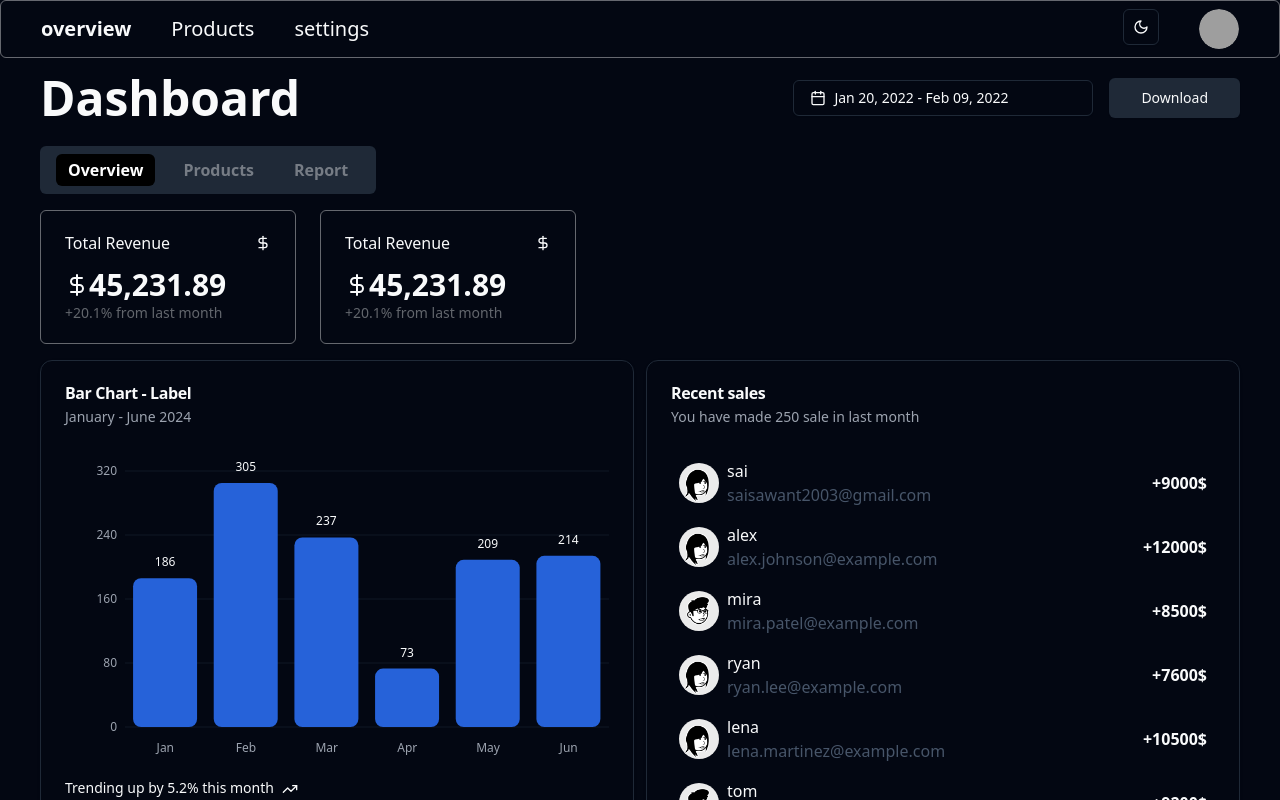
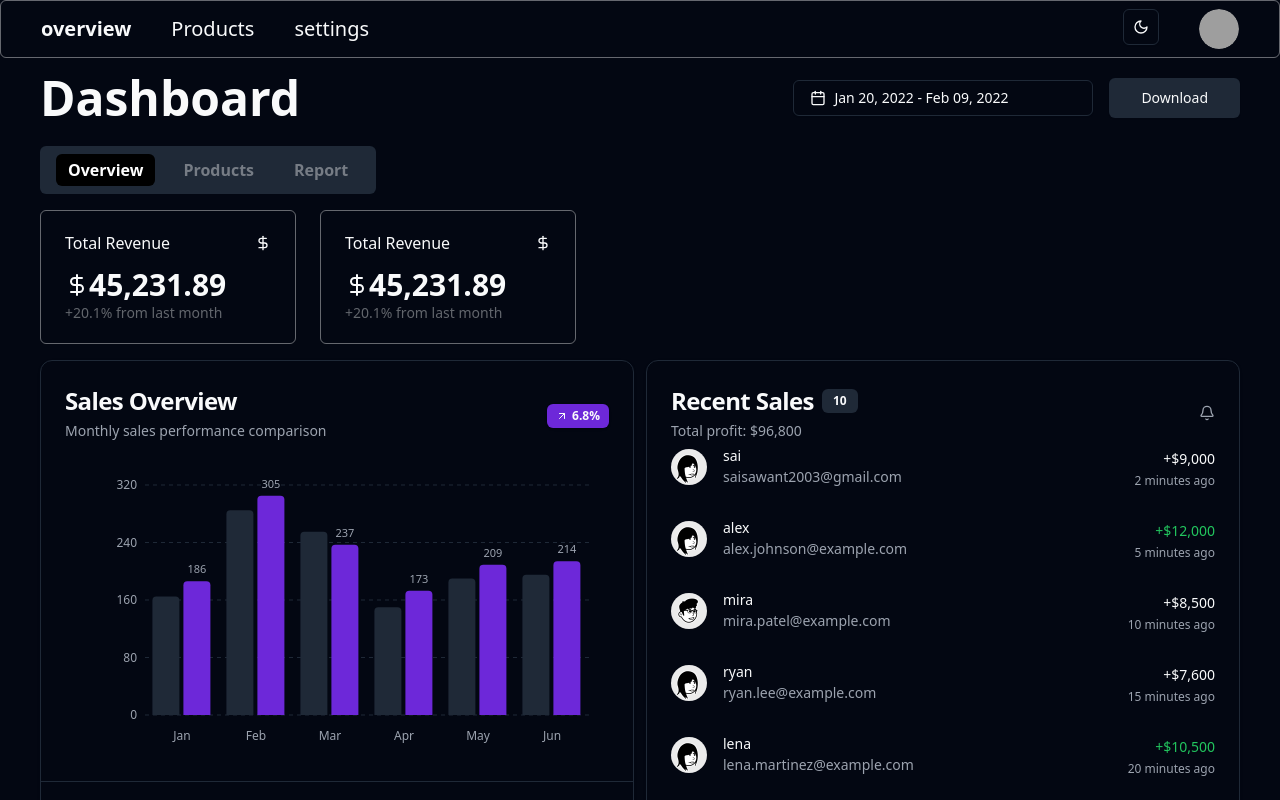
Before and after one commit to SaiSawant1/sca-web-app, a Next.js app: page /inventory in a window 1280 px wide. Built offline with nearby package versions, Linux system fonts and the light colour scheme; grey boxes are pictures that could not be loaded.

Commit message:
overview ui changes

```diff
--- a/package.json
+++ b/package.json
@@ -18,6 +18,7 @@
     "@radix-ui/react-dropdown-menu": "^2.1.6",
     "@radix-ui/react-label": "^2.1.2",
     "@radix-ui/react-popover": "^1.1.6",
+    "@radix-ui/react-scroll-area": "^1.2.3",
     "@radix-ui/react-select": "^2.1.6",
     "@radix-ui/react-separator": "^1.1.2",
     "@radix-ui/react-slot": "^1.1.2",
--- /dev/null
+++ b/src/components/ui/scroll-area.tsx
@@ -0,0 +1,48 @@
+"use client"
+
+import * as React from "react"
+import * as ScrollAreaPrimitive from "@radix-ui/react-scroll-area"
+
+import { cn } from "@/lib/utils"
+
+const ScrollArea = React.forwardRef<
+  React.ElementRef<typeof ScrollAreaPrimitive.Root>,
+  React.ComponentPropsWithoutRef<typeof ScrollAreaPrimitive.Root>
+>(({ className, children, ...props }, ref) => (
+  <ScrollAreaPrimitive.Root
+    ref={ref}
+    className={cn("relative overflow-hidden", className)}
+    {...props}
+  >
+    <ScrollAreaPrimitive.Viewport className="h-full w-full rounded-[inherit]">
+      {children}
+    </ScrollAreaPrimitive.Viewport>
+    <ScrollBar />
+    <ScrollAreaPrimitive.Corner />
+  </ScrollAreaPrimitive.Root>
+))
+ScrollArea.displayName = ScrollAreaPrimitive.Root.displayName
+
+const ScrollBar = React.forwardRef<
+  React.ElementRef<typeof ScrollAreaPrimitive.ScrollAreaScrollbar>,
+  React.ComponentPropsWithoutRef<typeof ScrollAreaPrimitive.ScrollAreaScrollbar>
+>(({ className, orientation = "vertical", ...props }, ref) => (
+  <ScrollAreaPrimitive.ScrollAreaScrollbar
+    ref={ref}
+    orientation={orientation}
+    className={cn(
+      "flex touch-none select-none transition-colors",
+      orientation === "vertical" &&
+        "h-full w-2.5 border-l border-l-transparent p-[1px]",
+      orientation === "horizontal" &&
+        "h-2.5 flex-col border-t border-t-transparent p-[1px]",
+      className
+    )}
+    {...props}
+  >
+    <ScrollAreaPrimitive.ScrollAreaThumb className="relative flex-1 rounded-full bg-border" />
+  </ScrollAreaPrimitive.ScrollAreaScrollbar>
+))
+ScrollBar.displayName = ScrollAreaPrimitive.ScrollAreaScrollbar.displayName
+
+export { ScrollArea, ScrollBar }
--- a/src/components/views/overview/bar-chart.tsx
+++ b/src/components/views/overview/bar-chart.tsx
@@ -1,6 +1,6 @@
 "use client";
 
-import { TrendingUp } from "lucide-react";
+import { TrendingUp, ArrowUpRight, ArrowDownRight } from "lucide-react";
 import {
   Bar,
   BarChart,
@@ -8,6 +8,7 @@ import {
   LabelList,
   XAxis,
   YAxis,
+  ResponsiveContainer,
 } from "recharts";
 
 import {
@@ -24,68 +25,134 @@ import {
   ChartTooltip,
   ChartTooltipContent,
 } from "@/components/ui/chart";
+import { Badge } from "@/components/ui/badge";
+import { Tooltip, TooltipContent, TooltipProvider, TooltipTrigger } from "@/components/ui/tooltip";
+
 const chartData = [
-  { month: "January", sale: 186 },
-  { month: "February", sale: 305 },
-  { month: "March", sale: 237 },
-  { month: "April", sale: 73 },
-  { month: "May", sale: 209 },
-  { month: "June", sale: 214 },
+  { month: "January", sale: 186, previousYear: 165 },
+  { month: "February", sale: 305, previousYear: 285 },
+  { month: "March", sale: 237, previousYear: 255 },
+  { month: "April", sale: 173, previousYear: 150 },
+  { month: "May", sale: 209, previousYear: 190 },
+  { month: "June", sale: 214, previousYear: 195 },
 ];
 
 const chartConfig = {
   sale: {
-    label: "Sale",
-    color: "hsl(var(--chart-1))",
+    label: "Current Year",
+    color: "hsl(var(--primary))",
+  },
+  previousYear: {
+    label: "Previous Year",
+    color: "hsl(var(--muted))",
   },
 } satisfies ChartConfig;
 
 export function BarChartView() {
+  const currentTotal = chartData.reduce((acc, curr) => acc + curr.sale, 0);
+  const previousTotal = chartData.reduce((acc, curr) => acc + curr.previousYear, 0);
+  const percentageChange = ((currentTotal - previousTotal) / previousTotal) * 100;
+  const isPositive = percentageChange > 0;
+
   return (
     <Card className="flex-1">
-      <CardHeader>
-        <CardTitle>Bar Chart - Label</CardTitle>
-        <CardDescription>January - June 2024</CardDescription>
+      <CardHeader className="flex flex-row items-center justify-between pb-2">
+        <div className="space-y-1">
+          <CardTitle className="text-2xl font-bold">Sales Overview</CardTitle>
+          <CardDescription className="text-sm text-muted-foreground">
+            Monthly sales performance comparison
+          </CardDescription>
+        </div>
+        <TooltipProvider>
+          <Tooltip>
+            <TooltipTrigger asChild>
+              <Badge
+                variant={isPositive ? "default" : "destructive"}
+                className="h-6 px-2 text-xs flex items-center gap-1"
+              >
+                {isPositive ? <ArrowUpRight className="h-3 w-3" /> : <ArrowDownRight className="h-3 w-3" />}
+                {Math.abs(percentageChange).toFixed(1)}%
+              </Badge>
+            </TooltipTrigger>
+            <TooltipContent>
+              <p>Compared to previous year</p>
+            </TooltipContent>
+          </Tooltip>
+        </TooltipProvider>
       </CardHeader>
-      <CardContent>
+      <CardContent className="pb-4">
+        <div className="h-[300px] mt-4">
+          <ResponsiveContainer width="100%" height="100%">
             <ChartContainer config={chartConfig}>
               <BarChart
-            accessibilityLayer
                 data={chartData}
                 margin={{
                   top: 20,
+                  right: 20,
+                  bottom: 20,
+                  left: 20,
                 }}
               >
-            <CartesianGrid vertical={false} />
-            <YAxis dataKey="sale" tickLine={false} axisLine={false} />
+                <CartesianGrid
+                  vertical={false}
+                  stroke="hsl(var(--border))"
+                  strokeDasharray="4"
+                />
+                <YAxis
+                  dataKey="sale"
+                  tickLine={false}
+                  axisLine={false}
+                  stroke="hsl(var(--muted-foreground))"
+                  fontSize={12}
+                />
                 <XAxis
                   dataKey="month"
                   tickLine={false}
                   tickMargin={10}
                   axisLine={false}
+                  stroke="hsl(var(--muted-foreground))"
+                  fontSize={12}
                   tickFormatter={(value) => value.slice(0, 3)}
                 />
                 <ChartTooltip
-              cursor={false}
-              content={<ChartTooltipContent hideLabel />}
+                  cursor={{ fill: "hsl(var(--muted)/0.1)" }}
+                  content={<ChartTooltipContent />}
                 />
-            <Bar dataKey="sale" fill="var(--color-sale)" radius={8}>
+                <Bar
+                  dataKey="previousYear"
+                  fill="hsl(var(--muted))"
+                  radius={[4, 4, 0, 0]}
+                  maxBarSize={40}
+                />
+                <Bar
+                  dataKey="sale"
+                  fill="hsl(var(--primary))"
+                  radius={[4, 4, 0, 0]}
+                  maxBarSize={40}
+                >
                   <LabelList
+                    dataKey="sale"
                     position="top"
-                offset={12}
-                className="fill-foreground"
-                fontSize={12}
+                    offset={8}
+                    className="fill-muted-foreground"
+                    fontSize={11}
                   />
                 </Bar>
               </BarChart>
             </ChartContainer>
+          </ResponsiveContainer>
+        </div>
       </CardContent>
-      <CardFooter className="flex-col items-start gap-2 text-sm">
-        <div className="flex gap-2 font-medium leading-none">
-          Trending up by 5.2% this month <TrendingUp className="h-4 w-4" />
+      <CardFooter className="flex items-center justify-between border-t pt-4">
+        <div className="flex flex-col gap-1">
+          <div className="text-sm font-medium">Total Sales</div>
+          <div className="text-2xl font-bold">
+            ${currentTotal.toLocaleString()}
           </div>
-        <div className="leading-none text-muted-foreground">
-          Showing total visitors for the last 6 months
+        </div>
+        <div className="flex items-center gap-2 text-sm text-muted-foreground">
+          <TrendingUp className="h-4 w-4" />
+          <span>Updated just now</span>
         </div>
       </CardFooter>
     </Card>
--- a/src/components/views/overview/notificaiton.tsx
+++ b/src/components/views/overview/notificaiton.tsx
@@ -1,29 +1,35 @@
 import { Avatar, AvatarImage } from "@/components/ui/avatar";
+import { cn } from "@/lib/utils";
 
 interface NotificationProps {
   name: string;
   email: string;
   profit: string;
   avatar: string;
+  time: string;
 }
 
 export const Notification = (
-  { email, name, profit, avatar }: NotificationProps,
+  { email, name, profit, avatar, time }: NotificationProps,
 ) => {
   return (
-    <div className="flex w-full p-2">
-      <div className="flex justify-center items-center gap-2 w-full">
-        <Avatar>
-          <AvatarImage src={avatar} />
+    <div className="flex w-full py-4 first:pt-0 last:pb-0">
+      <div className="flex items-start gap-4 w-full group">
+        <Avatar className="h-9 w-9">
+          <AvatarImage src={avatar} alt={name} />
         </Avatar>
-        <div className="w-full flex justify-between items-center ">
-          <div>
-            <div>{name}</div>
-            <div className="text-slate-600">{email}</div>
-          </div>
-          <div className="font-bold">
-            +{profit}$
-          </div>
+        <div className="flex-1 space-y-1">
+          <p className="text-sm font-medium leading-none">{name}</p>
+          <p className="text-sm text-muted-foreground">{email}</p>
+        </div>
+        <div className="flex flex-col items-end gap-1">
+          <span className={cn(
+            "text-sm font-medium",
+            parseInt(profit) > 10000 ? "text-green-600 dark:text-green-500" : ""
+          )}>
+            +${parseInt(profit).toLocaleString()}
+          </span>
+          <span className="text-xs text-muted-foreground">{time}</span>
         </div>
       </div>
     </div>
--- a/src/components/views/overview/notifications.tsx
+++ b/src/components/views/overview/notifications.tsx
@@ -5,7 +5,11 @@ import {
   CardHeader,
   CardTitle,
 } from "@/components/ui/card";
+import { ScrollArea } from "@/components/ui/scroll-area";
 import { Notification } from "./notificaiton";
+import { Button } from "@/components/ui/button";
+import { Bell, ChevronRight } from "lucide-react";
+import { Badge } from "@/components/ui/badge";
 
 const data = [
   {
@@ -13,71 +17,94 @@ const data = [
     email: "saisawant2003@gmail.com",
     profit: "9000",
     avatar: "/01.png",
+    time: "2 minutes ago",
   },
   {
     name: "alex",
     email: "alex.johnson@example.com",
     profit: "12000",
     avatar: "/01.png",
+    time: "5 minutes ago",
   },
   {
     name: "mira",
     email: "mira.patel@example.com",
     profit: "8500",
     avatar: "/02.png",
+    time: "10 minutes ago",
   },
   {
     name: "ryan",
     email: "ryan.lee@example.com",
     profit: "7600",
     avatar: "/01.png",
+    time: "15 minutes ago",
   },
   {
     name: "lena",
     email: "lena.martinez@example.com",
     profit: "10500",
     avatar: "/01.png",
+    time: "20 minutes ago",
   },
   {
     name: "tom",
     email: "tom.anderson@example.com",
     profit: "9200",
     avatar: "/02.png",
+    time: "25 minutes ago",
   },
   {
     name: "nina",
     email: "nina.kim@example.com",
     profit: "11100",
     avatar: "/01.png",
+    time: "30 minutes ago",
   },
   {
     name: "dan",
     email: "daniel.nguyen@example.com",
     profit: "9800",
     avatar: "/02.png",
+    time: "35 minutes ago",
   },
   {
     name: "emma",
     email: "emma.wilson@example.com",
     profit: "8900",
     avatar: "/01.png",
+    time: "40 minutes ago",
   },
   {
     name: "leo",
     email: "leo.thomas@example.com",
     profit: "10200",
     avatar: "/02.png",
+    time: "45 minutes ago",
   },
 ];
+
+const totalProfit = data.reduce((acc, curr) => acc + parseInt(curr.profit), 0);
 
 export const Notifications = () => {
   return (
     <Card className="flex-1">
-      <CardHeader>
-        <CardTitle>Recent sales</CardTitle>
-        <CardDescription>You have made 250 sale in last month</CardDescription>
+      <CardHeader className="flex flex-row items-center justify-between pb-2 space-y-0">
+        <div className="space-y-1">
+          <div className="flex items-center gap-2">
+            <CardTitle className="text-2xl font-bold">Recent Sales</CardTitle>
+            <Badge variant="secondary" className="h-6">
+              {data.length}
+            </Badge>
+          </div>
+          <CardDescription className="text-sm text-muted-foreground">
+            Total profit: ${totalProfit.toLocaleString()}
+          </CardDescription>
+        </div>
+        <Bell className="h-4 w-4 text-muted-foreground" />
       </CardHeader>
-      <CardContent>
+      <CardContent className="p-0">
+        <ScrollArea className="h-[400px] px-6">
           {data.map((item, id) => (
             <Notification
               key={id}
@@ -85,8 +112,16 @@ export const Notifications = () => {
               name={item.name}
               profit={item.profit}
               avatar={item.avatar}
+              time={item.time}
             />
           ))}
+        </ScrollArea>
+        <div className="p-6 pt-0 mt-4 border-t">
+          <Button variant="outline" className="w-full">
+            <span>View All Sales</span>
+            <ChevronRight className="h-4 w-4 ml-2" />
+          </Button>
+        </div>
       </CardContent>
     </Card>
   );
```
Also changed, not shown: 1 other file (tests, documents, lock files or other folders). Lines whose indentation alone changed are shown as unchanged.
